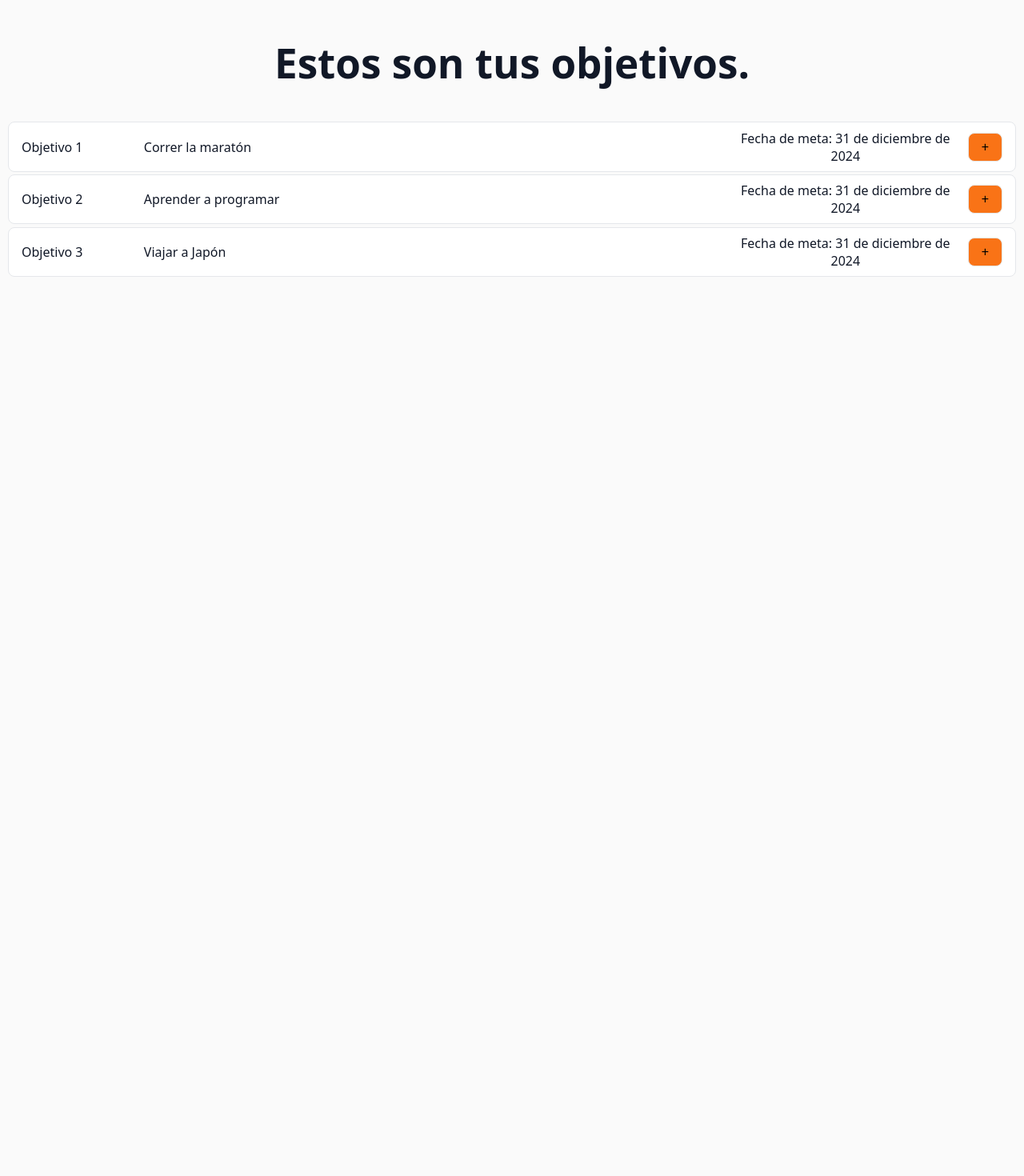
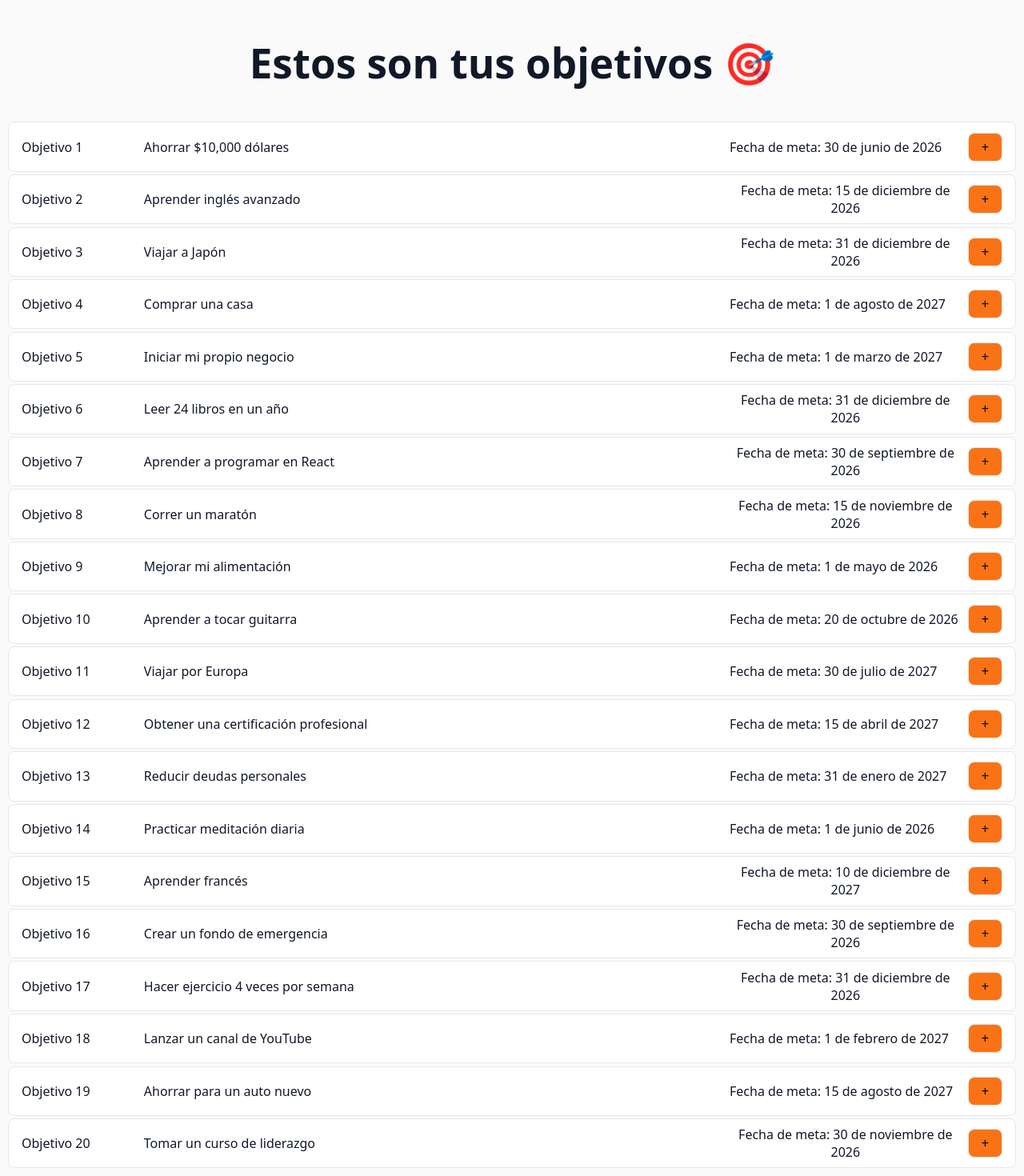
Before and after one commit to javierpiquerasmartinez/skilltrack, a React (Vite) app in the folder skilltrack/: page / in a window 1280 px wide. Shown: the part 228-1698 px from the top of the page at 80% size. Before the commit the page ends 800 px from the top, so only its background shows below. Built offline with nearby package versions, Linux system fonts and the light colour scheme.

Commit message:
feat: update GoalsList with new objectives and deadlines

```diff
--- a/skilltrack/src/components/GoalsList.tsx
+++ b/skilltrack/src/components/GoalsList.tsx
@@ -4,28 +4,183 @@ import Button from './Button.tsx';
 export function GoalsList() {
     return (
         <section>
-            <h1>Estos son tus objetivos.</h1>
+            <h1>Estos son tus objetivos 🎯</h1>
             <div className='goal-list-item'>
                 <p>Objetivo 1</p>
-                <p>Correr la maratón</p>
+                <p>Ahorrar $10,000 dólares</p>
                 <div>
-                    Fecha de meta: 31 de diciembre de 2024
+                    Fecha de meta: 30 de junio de 2026
                 </div>
                 <Button>+</Button>
             </div>
+
             <div className='goal-list-item'>
                 <p>Objetivo 2</p>
-                <p>Aprender a programar</p>
+                <p>Aprender inglés avanzado</p>
                 <div>
-                    Fecha de meta: 31 de diciembre de 2024
+                    Fecha de meta: 15 de diciembre de 2026
                 </div>
                 <Button>+</Button>
             </div>
+
             <div className='goal-list-item'>
                 <p>Objetivo 3</p>
                 <p>Viajar a Japón</p>
                 <div>
-                    Fecha de meta: 31 de diciembre de 2024
+                    Fecha de meta: 31 de diciembre de 2026
+                </div>
+                <Button>+</Button>
+            </div>
+
+            <div className='goal-list-item'>
+                <p>Objetivo 4</p>
+                <p>Comprar una casa</p>
+                <div>
+                    Fecha de meta: 1 de agosto de 2027
+                </div>
+                <Button>+</Button>
+            </div>
+
+            <div className='goal-list-item'>
+                <p>Objetivo 5</p>
+                <p>Iniciar mi propio negocio</p>
+                <div>
+                    Fecha de meta: 1 de marzo de 2027
+                </div>
+                <Button>+</Button>
+            </div>
+
+            <div className='goal-list-item'>
+                <p>Objetivo 6</p>
+                <p>Leer 24 libros en un año</p>
+                <div>
+                    Fecha de meta: 31 de diciembre de 2026
+                </div>
+                <Button>+</Button>
+            </div>
+
+            <div className='goal-list-item'>
+                <p>Objetivo 7</p>
+                <p>Aprender a programar en React</p>
+                <div>
+                    Fecha de meta: 30 de septiembre de 2026
+                </div>
+                <Button>+</Button>
+            </div>
+
+            <div className='goal-list-item'>
+                <p>Objetivo 8</p>
+                <p>Correr un maratón</p>
+                <div>
+                    Fecha de meta: 15 de noviembre de 2026
+                </div>
+                <Button>+</Button>
+            </div>
+
+            <div className='goal-list-item'>
+                <p>Objetivo 9</p>
+                <p>Mejorar mi alimentación</p>
+                <div>
+                    Fecha de meta: 1 de mayo de 2026
+                </div>
+                <Button>+</Button>
+            </div>
+
+            <div className='goal-list-item'>
+                <p>Objetivo 10</p>
+                <p>Aprender a tocar guitarra</p>
+                <div>
+                    Fecha de meta: 20 de octubre de 2026
+                </div>
+                <Button>+</Button>
+            </div>
+
+            <div className='goal-list-item'>
+                <p>Objetivo 11</p>
+                <p>Viajar por Europa</p>
+                <div>
+                    Fecha de meta: 30 de julio de 2027
+                </div>
+                <Button>+</Button>
+            </div>
+
+            <div className='goal-list-item'>
+                <p>Objetivo 12</p>
+                <p>Obtener una certificación profesional</p>
+                <div>
+                    Fecha de meta: 15 de abril de 2027
+                </div>
+                <Button>+</Button>
+            </div>
+
+            <div className='goal-list-item'>
+                <p>Objetivo 13</p>
+                <p>Reducir deudas personales</p>
+                <div>
+                    Fecha de meta: 31 de enero de 2027
+                </div>
+                <Button>+</Button>
+            </div>
+
+            <div className='goal-list-item'>
+                <p>Objetivo 14</p>
+                <p>Practicar meditación diaria</p>
+                <div>
+                    Fecha de meta: 1 de junio de 2026
+                </div>
+                <Button>+</Button>
+            </div>
+
+            <div className='goal-list-item'>
+                <p>Objetivo 15</p>
+                <p>Aprender francés</p>
+                <div>
+                    Fecha de meta: 10 de diciembre de 2027
+                </div>
+                <Button>+</Button>
+            </div>
+
+            <div className='goal-list-item'>
+                <p>Objetivo 16</p>
+                <p>Crear un fondo de emergencia</p>
+                <div>
+                    Fecha de meta: 30 de septiembre de 2026
+                </div>
+                <Button>+</Button>
+            </div>
+
+            <div className='goal-list-item'>
+                <p>Objetivo 17</p>
+                <p>Hacer ejercicio 4 veces por semana</p>
+                <div>
+                    Fecha de meta: 31 de diciembre de 2026
+                </div>
+                <Button>+</Button>
+            </div>
+
+            <div className='goal-list-item'>
+                <p>Objetivo 18</p>
+                <p>Lanzar un canal de YouTube</p>
+                <div>
+                    Fecha de meta: 1 de febrero de 2027
+                </div>
+                <Button>+</Button>
+            </div>
+
+            <div className='goal-list-item'>
+                <p>Objetivo 19</p>
+                <p>Ahorrar para un auto nuevo</p>
+                <div>
+                    Fecha de meta: 15 de agosto de 2027
+                </div>
+                <Button>+</Button>
+            </div>
+
+            <div className='goal-list-item'>
+                <p>Objetivo 20</p>
+                <p>Tomar un curso de liderazgo</p>
+                <div>
+                    Fecha de meta: 30 de noviembre de 2026
                 </div>
                 <Button>+</Button>
             </div>
```
